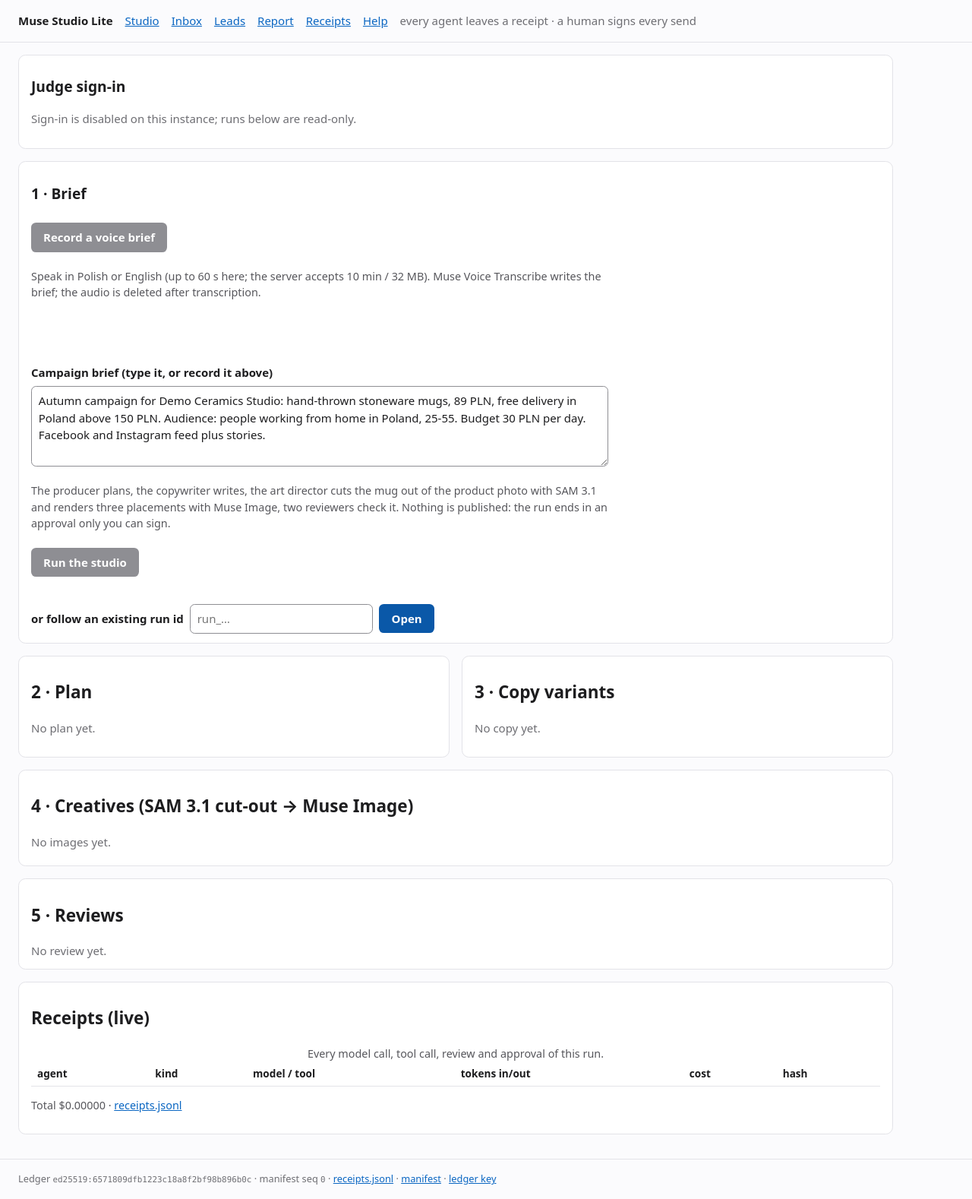
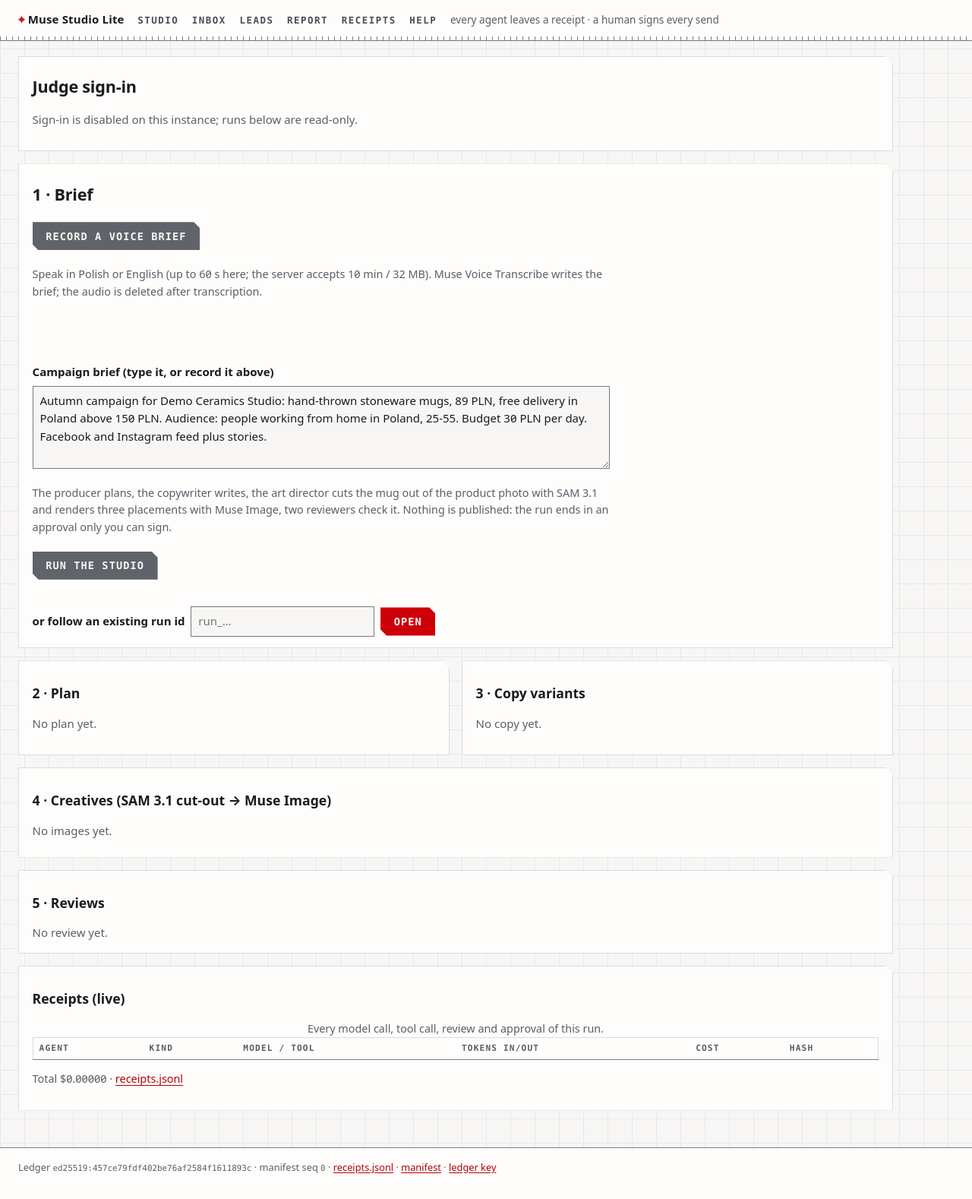
Before and after one commit to medelin/muse-studio-lite, a FastAPI app: page /studio in a window 1280 px wide. Shown: the whole page at 76% size. After the commit the page ends 1544 px from the top, so only its background shows below. Run offline with FastAPI, Linux system fonts and the light colour scheme; lists and menus that the app fills with data are empty.

Commit message:
Page styles on OKLCH tokens: graphite grid paper, HUD labels, chamfered panels and buttons, light and dark
Co-Authored-By: Claude Opus 5.5 <noreply@anthropic.com>

```diff
--- a/studio/ui/static/style.css
+++ b/studio/ui/static/style.css
@@ -1,63 +1,117 @@
-:root { --fg: #1d1d1f; --muted: #6e6e73; --line: #e3e3e8; --bg: #fbfbfd; --accent: #0a66c2; --warn: #b25000; }
+/* Page styles on tokens.css: graphite paper, 1px rules, one signal colour, chamfered panels. */
 * { box-sizing: border-box; }
-body { margin: 0; font: 15px/1.5 system-ui, -apple-system, "Segoe UI", sans-serif; color: var(--fg); background: var(--bg); }
-.top { display: flex; gap: 1rem; align-items: baseline; flex-wrap: wrap; padding: 1rem 1.5rem; border-bottom: 1px solid var(--line); }
-.brand { font-weight: 700; color: var(--fg); text-decoration: none; }
-.tag { color: var(--muted); }
-.badge { padding: 0 .5rem; border-radius: 1rem; font-size: .8rem; }
-.badge.warn { background: #fff1e5; color: var(--warn); }
-main { padding: 1rem 1.5rem; max-width: 1200px; }
-h1 { font-size: 1.2rem; }
-table.receipts { border-collapse: collapse; width: 100%; font-size: .85rem; }
-table.receipts th, table.receipts td { text-align: left; padding: .35rem .5rem; border-bottom: 1px solid var(--line); white-space: nowrap; }
-.kind { padding: 0 .4rem; border-radius: .3rem; background: #eef3fb; }
-.kind.approval { background: #e8f6ec; }
-.kind.external_write { background: #fdecea; }
-code { font-family: ui-monospace, "SF Mono", Menlo, monospace; font-size: .85em; }
+html { background: var(--bg); }
+body {
+  margin: 0; font: 15px/1.55 var(--font); color: var(--ink); background-color: var(--bg);
+  background-image:
+    linear-gradient(var(--grid) 1px, transparent 1px),
+    linear-gradient(90deg, var(--grid) 1px, transparent 1px);
+  background-size: 32px 32px;
+  font-variant-numeric: tabular-nums slashed-zero;
+}
+a { color: var(--link); text-underline-offset: .18em; }
+a:hover { text-decoration-thickness: 2px; }
+:focus-visible { outline: 3px solid var(--signal); outline-offset: 2px; }
+
+/* header: brand, nav, tagline */
+.top {
+  display: flex; gap: .25rem 1.1rem; align-items: baseline; flex-wrap: wrap;
+  padding: .9rem 1.5rem; border-bottom: 1px solid var(--rule); background: var(--bg-raised);
+  position: relative;
+}
+.top::after { /* the scale: a tick every 8px along the header rule */
+  content: ""; position: absolute; left: 0; right: 0; bottom: -1px; height: 6px;
+  background: repeating-linear-gradient(90deg, var(--rule) 0 1px, transparent 1px var(--tick));
+  pointer-events: none;
+}
+.brand { font-weight: 700; color: var(--ink); text-decoration: none; letter-spacing: .01em; }
+.brand::before { content: "⌖ "; color: var(--signal); }
+.top a:not(.brand) { font: 600 .78rem/1.2 var(--font-mono); text-transform: uppercase; letter-spacing: .12em; text-decoration: none; color: var(--ink-2); padding: .2rem 0; }
+.top a:not(.brand):hover, .top a[aria-current="page"] { color: var(--ink); box-shadow: inset 0 -2px 0 var(--signal); }
+.tag { color: var(--muted); font-size: .85rem; }
+.badge {
+  display: inline-block; padding: 0 .45rem; margin: 0 .25rem .25rem 0;
+  font: 600 .72rem/1.6 var(--font-mono); text-transform: uppercase; letter-spacing: .08em;
+  border: 1px solid var(--rule); color: var(--ink-2); background: var(--bg-raised);
+}
+.badge.warn { border-color: var(--partial); color: var(--ink); background: var(--partial-soft); }
+
+main { padding: 1.25rem 1.5rem 2rem; max-width: 1200px; }
+h1 { font-size: 1.35rem; letter-spacing: -.01em; margin: .5rem 0 .75rem; }
+h2 { font-size: 1.1rem; }
+.foot {
+  padding: 1rem 1.5rem; color: var(--muted); font-size: .8rem;
+  border-top: 1px solid var(--rule); background: var(--bg-raised);
+}
+code, pre, .mono { font-family: var(--font-mono); font-size: .85em; font-variant-numeric: tabular-nums slashed-zero; }
+
+/* data table */
+table.receipts { border-collapse: collapse; width: 100%; font-size: .85rem; background: var(--bg-raised); border: 1px solid var(--rule-soft); }
+table.receipts th {
+  text-align: left; padding: .45rem .5rem; border-bottom: 1px solid var(--rule);
+  font: 600 .7rem/1.2 var(--font-mono); text-transform: uppercase; letter-spacing: .1em; color: var(--muted);
+}
+table.receipts td { text-align: left; padding: .35rem .5rem; border-bottom: 1px solid var(--rule-soft); white-space: nowrap; font-variant-numeric: tabular-nums slashed-zero; }
+table.receipts tbody tr:hover { background: var(--soft); }
+.kind { padding: 0 .4rem; border: 1px solid var(--rule-soft); font: .78rem/1.5 var(--font-mono); }
+.kind.approval { border-color: var(--ok); background: var(--ok-soft); }
+.kind.external_write { border-color: var(--signal); background: var(--signal-soft); }
 .empty { color: var(--muted); }
-.foot { padding: 1rem 1.5rem; color: var(--muted); font-size: .8rem; border-top: 1px solid var(--line); }
-a { color: var(--accent); }
 @media (max-width: 700px) { table.receipts { display: block; overflow-x: auto; } }
-.panel { border: 1px solid var(--line); border-radius: .6rem; padding: .75rem 1rem; margin: 0 0 1rem; background: #fff; }
+
+/* panels: chamfered corner, 1px rule */
+.panel {
+  border: 1px solid var(--rule-soft); padding: .9rem 1.1rem; margin: 0 0 1rem; background: var(--bg-raised);
+  clip-path: polygon(0 0, calc(100% - var(--chamfer)) 0, 100% var(--chamfer), 100% 100%, 0 100%);
+}
 .grid { display: grid; grid-template-columns: repeat(auto-fit, minmax(320px, 1fr)); gap: 1rem; }
 .stack { display: grid; gap: .4rem; max-width: 760px; }
 .inline { display: flex; gap: .5rem; align-items: center; flex-wrap: wrap; margin-top: .5rem; }
 label { font-weight: 600; }
-input, textarea { font: inherit; padding: .45rem .55rem; border: 1px solid #8e8e93; border-radius: .4rem; color: var(--fg); background: #fff; }
+input, textarea, select {
+  font: inherit; padding: .45rem .55rem; border: 1px solid var(--rule); border-radius: 0;
+  color: var(--ink); background: var(--bg);
+}
 textarea { width: 100%; }
-button { font: inherit; font-weight: 600; padding: .5rem 1rem; border: 0; border-radius: .4rem; background: #0a58a8; color: #fff; cursor: pointer; justify-self: start; }
-button:disabled { background: #8e8e93; cursor: not-allowed; }
-:focus-visible { outline: 3px solid #f5a623; outline-offset: 2px; }
-.hint { color: #57575c; font-size: .9rem; }
+button {
+  font: 600 .85rem/1.2 var(--font-mono); text-transform: uppercase; letter-spacing: .08em;
+  padding: .65rem 1.1rem; border: 0; border-radius: 0; background: var(--signal); color: var(--signal-ink);
+  cursor: pointer; justify-self: start;
+  clip-path: polygon(0 0, calc(100% - 8px) 0, 100% 8px, 100% 100%, 8px 100%, 0 calc(100% - 8px));
+  transition: filter var(--dur) var(--ease), transform var(--dur) var(--ease);
+}
+button:hover:not(:disabled) { filter: brightness(1.08); }
+button:active:not(:disabled) { transform: translateY(1px); }
+button:disabled { background: var(--down); color: var(--bg); cursor: not-allowed; }
+button.secondary { background: var(--ink-2); color: var(--bg); }
+button.copy-json { padding: .25rem .6rem; font-size: .72rem; }
+.hint { color: var(--muted); font-size: .9rem; }
 .status { min-height: 1.4em; margin: 0; }
-.status.error { color: #a1260d; }
+.status.error { color: var(--signal); font-weight: 600; }
 .cards { display: grid; gap: .5rem; }
-.card { border: 1px solid var(--line); border-radius: .4rem; padding: .5rem .7rem; }
+.card { border: 1px solid var(--rule-soft); padding: .5rem .7rem; background: var(--bg); }
 .card h3 { margin: 0 0 .25rem; font-size: 1rem; }
-.cta { font-size: .8rem; font-weight: 700; color: #0a58a8; }
+.cta { font: 700 .75rem var(--font-mono); text-transform: uppercase; letter-spacing: .1em; color: var(--link); }
 .carousel { display: flex; gap: .75rem; overflow-x: auto; scroll-snap-type: x mandatory; padding-bottom: .5rem; }
 .carousel figure { margin: 0; scroll-snap-align: start; flex: 0 0 auto; }
-.carousel img { height: 320px; width: auto; border-radius: .4rem; border: 1px solid var(--line); display: block; }
-.carousel figcaption { font-size: .85rem; color: #57575c; }
-.verdict { font-weight: 700; padding: 0 .5rem; border-radius: .3rem; }
-.verdict.OK { background: #e8f6ec; color: #1b5e20; }
-.verdict.WARN { background: #fff1e5; color: #8a3b00; }
-.verdict.BLOCK { background: #fdecea; color: #a1260d; }
-.disagree { color: #8a3b00; }
+.carousel img { height: 320px; width: auto; border: 1px solid var(--rule-soft); display: block; }
+.carousel figcaption { font-size: .85rem; color: var(--muted); }
+.verdict { font: 700 .78rem/1.6 var(--font-mono); padding: 0 .45rem; border: 1px solid; }
+.verdict.OK { background: var(--ok-soft); border-color: var(--ok); color: var(--ink); }
+.verdict.WARN { background: var(--partial-soft); border-color: var(--partial); color: var(--ink); }
+.verdict.BLOCK { background: var(--signal-soft); border-color: var(--signal); color: var(--ink); }
+.disagree { color: var(--ink); background: var(--partial-soft); padding: 0 .25rem; }
 .kv { display: grid; grid-template-columns: max-content 1fr; gap: .2rem 1rem; }
+.kv dt { font: 600 .72rem/1.6 var(--font-mono); text-transform: uppercase; letter-spacing: .1em; color: var(--muted); }
 .kv dd { margin: 0; overflow-wrap: anywhere; }
-pre { white-space: pre-wrap; overflow-wrap: anywhere; background: #f5f5f7; padding: .5rem; border-radius: .4rem; font-size: .8rem; }
+pre { white-space: pre-wrap; overflow-wrap: anywhere; background: var(--soft); padding: .5rem; font-size: .8rem; border-left: 2px solid var(--rule); }
 .wrap { overflow-wrap: anywhere; }
 .small { font-size: 1rem; margin: 0 0 .25rem; }
-blockquote { margin: .25rem 0 .5rem; padding: .25rem .75rem; border-left: 3px solid var(--line); overflow-wrap: anywhere; }
-.badge { background: #eef3fb; display: inline-block; margin: 0 .25rem .25rem 0; }
-.risk-high { background: #fdecea; color: #a1260d; }
-.risk-medium { background: #fff1e5; color: #8a3b00; }
-button.secondary { background: #57575c; }
+blockquote { margin: .25rem 0 .5rem; padding: .25rem .75rem; border-left: 3px solid var(--rule); overflow-wrap: anywhere; }
+.risk-high { background: var(--signal-soft); border-color: var(--signal); color: var(--ink); }
+.risk-medium { background: var(--partial-soft); border-color: var(--partial); color: var(--ink); }
 .preview .feed { max-width: 360px; }
-.preview img { width: 100%; height: auto; border-radius: .3rem; display: block; }
-.preview iframe { border: 1px solid var(--line); border-radius: .4rem; }
+.preview img { width: 100%; height: auto; display: block; }
+.preview iframe { border: 1px solid var(--rule-soft); }
 .sr-only { position: absolute; width: 1px; height: 1px; padding: 0; margin: -1px; overflow: hidden; clip: rect(0 0 0 0); white-space: nowrap; border: 0; }
-select { font: inherit; padding: .4rem .5rem; border: 1px solid #8e8e93; border-radius: .4rem; background: #fff; color: var(--fg); }
 table.receipts details pre { max-width: 520px; white-space: pre; overflow-x: auto; }
-button.copy-json { padding: .2rem .6rem; font-size: .8rem; }
```
